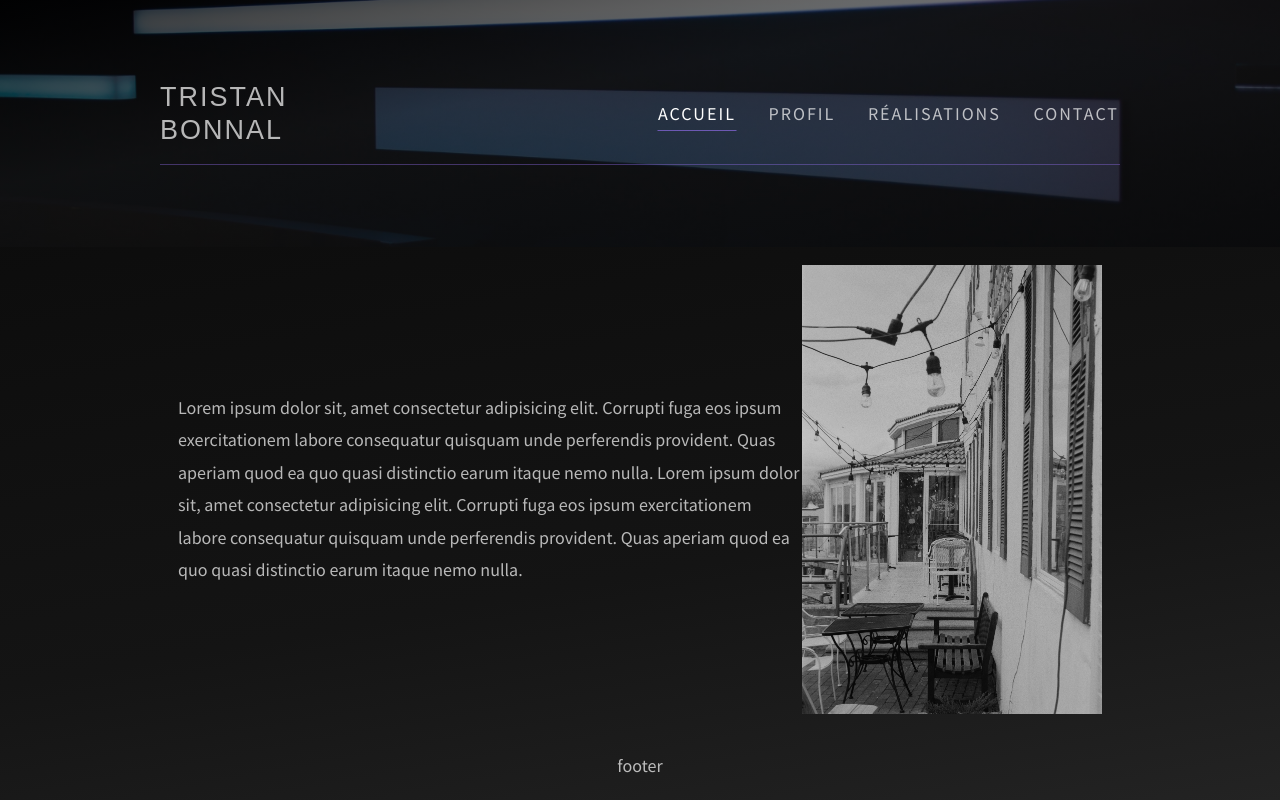
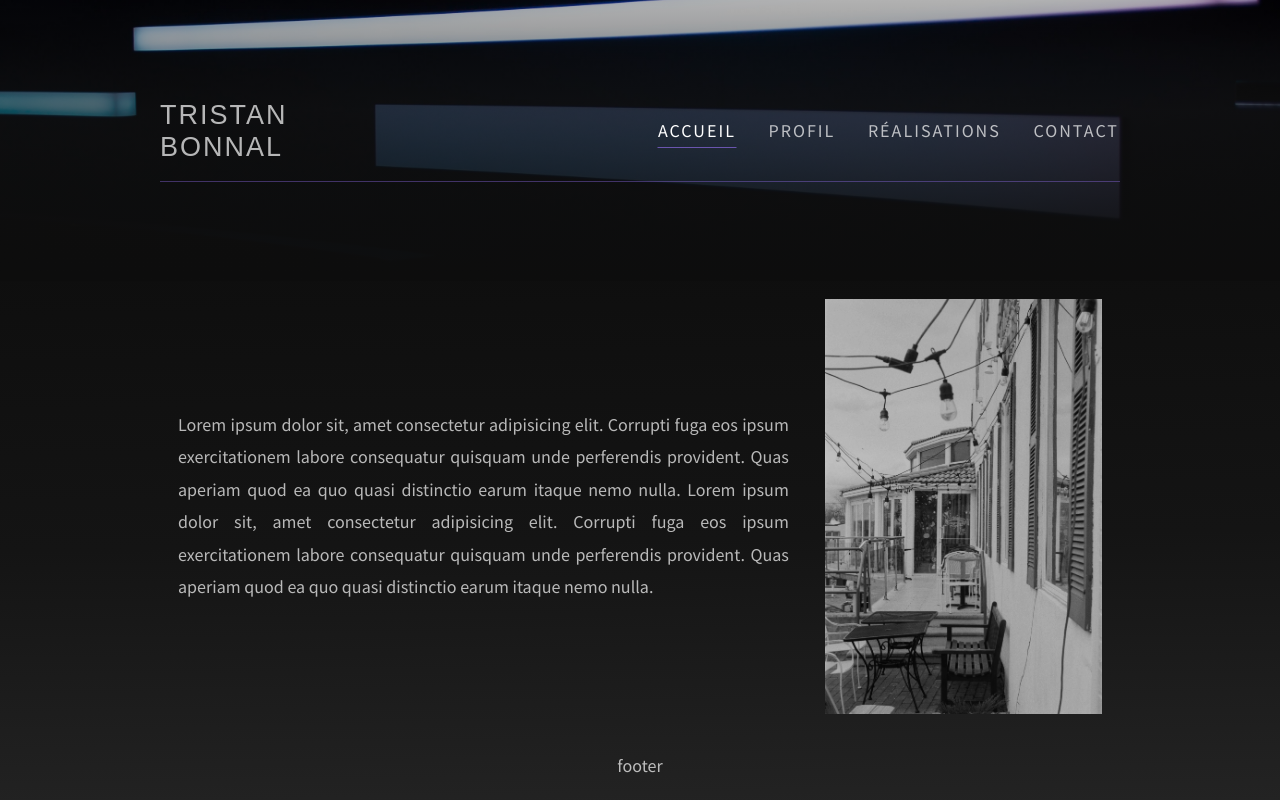
Before and after one commit to TristanBonnal/supreme-enigma, a PHP site: page / in a window 1280 px wide. Run offline with PHP 8.4, Linux system fonts and the light colour scheme.

Commit message:
colors background ok

```diff
--- a/assets/css/style.css
+++ b/assets/css/style.css
@@ -12,7 +12,7 @@
     display: flex;
     flex-direction: column;
     justify-content: space-between;
-    background: linear-gradient(170deg,rgb(10, 10, 10)  10%, rgb(20, 20, 20) 67%, rgb(35, 35, 35) 100%);
+    background: linear-gradient(179deg,rgb(10, 10, 10)  10%, rgb(20, 20, 20) 67%, rgb(35, 35, 35) 100%);
     background-repeat: no-repeat;
     background-attachment: fixed;
     font-size: 18px;
@@ -31,7 +31,7 @@
     display: flex;
     flex-direction: column;
     justify-content: center;
-    background: linear-gradient(170deg, rgba(0, 0, 0, 0.8), rgba(25, 25, 25, 0.6) 39.24%,  rgba(16, 16, 16, 0.6)),
+    background: linear-gradient(180deg, rgba(0, 0, 0, 0.3), rgba(20, 20, 20, 0.6) 39.24%,  rgba(13, 13, 13, 1)),
     url(/assets/img/bg.jpg) center/ cover no-repeat;
     height: 300px;
 }
@@ -99,7 +99,14 @@
     /* border-left: 1px solid rgba(157, 115, 255, 0.366); */
 }
 
+.prez {
+    margin-right: 2em;
+    max-width: 800px;
+    text-align: justify;
+}
+
 .avatar {
+    width: 30%;
     opacity: 0.8;
 }
 
```
